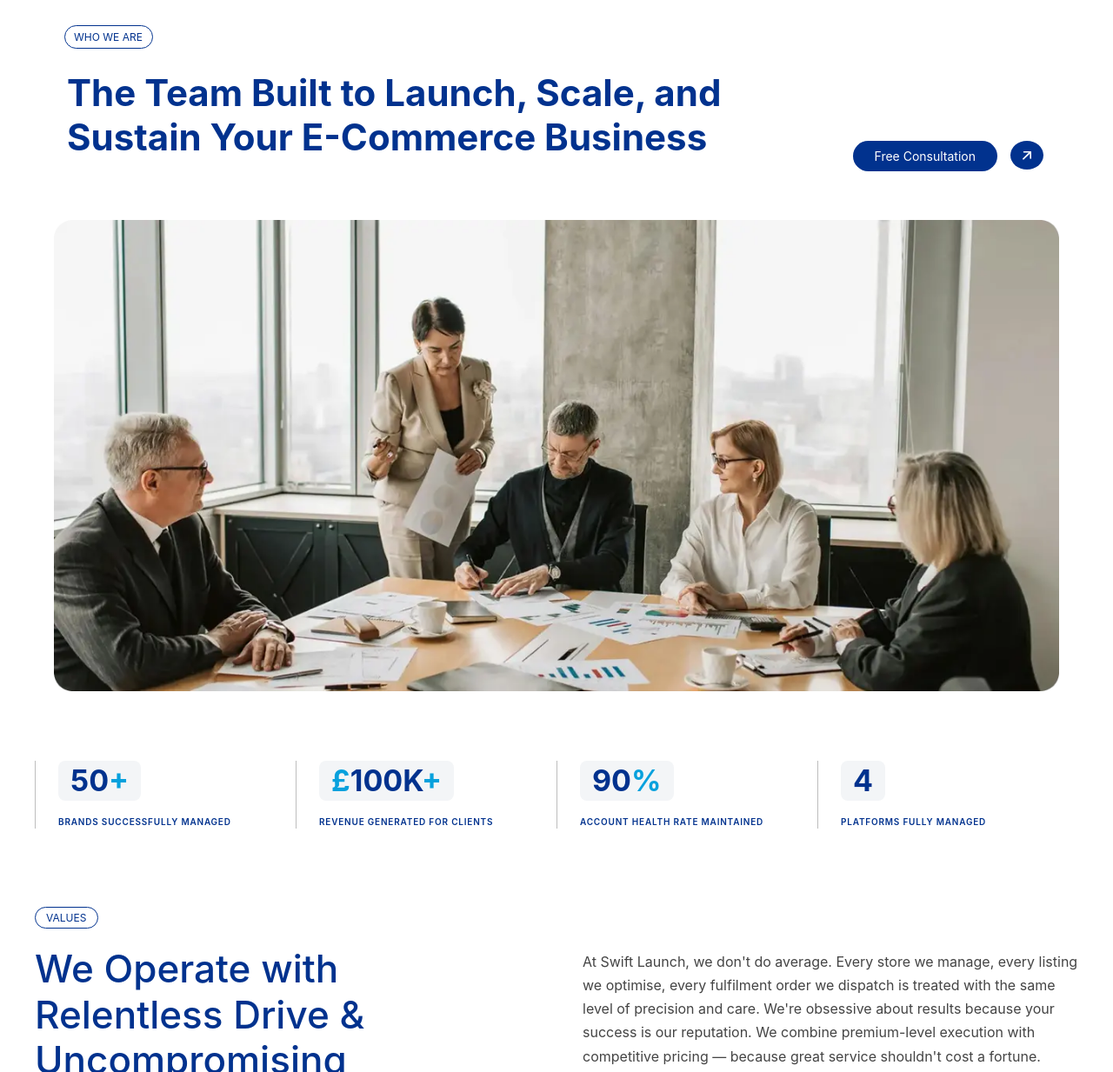
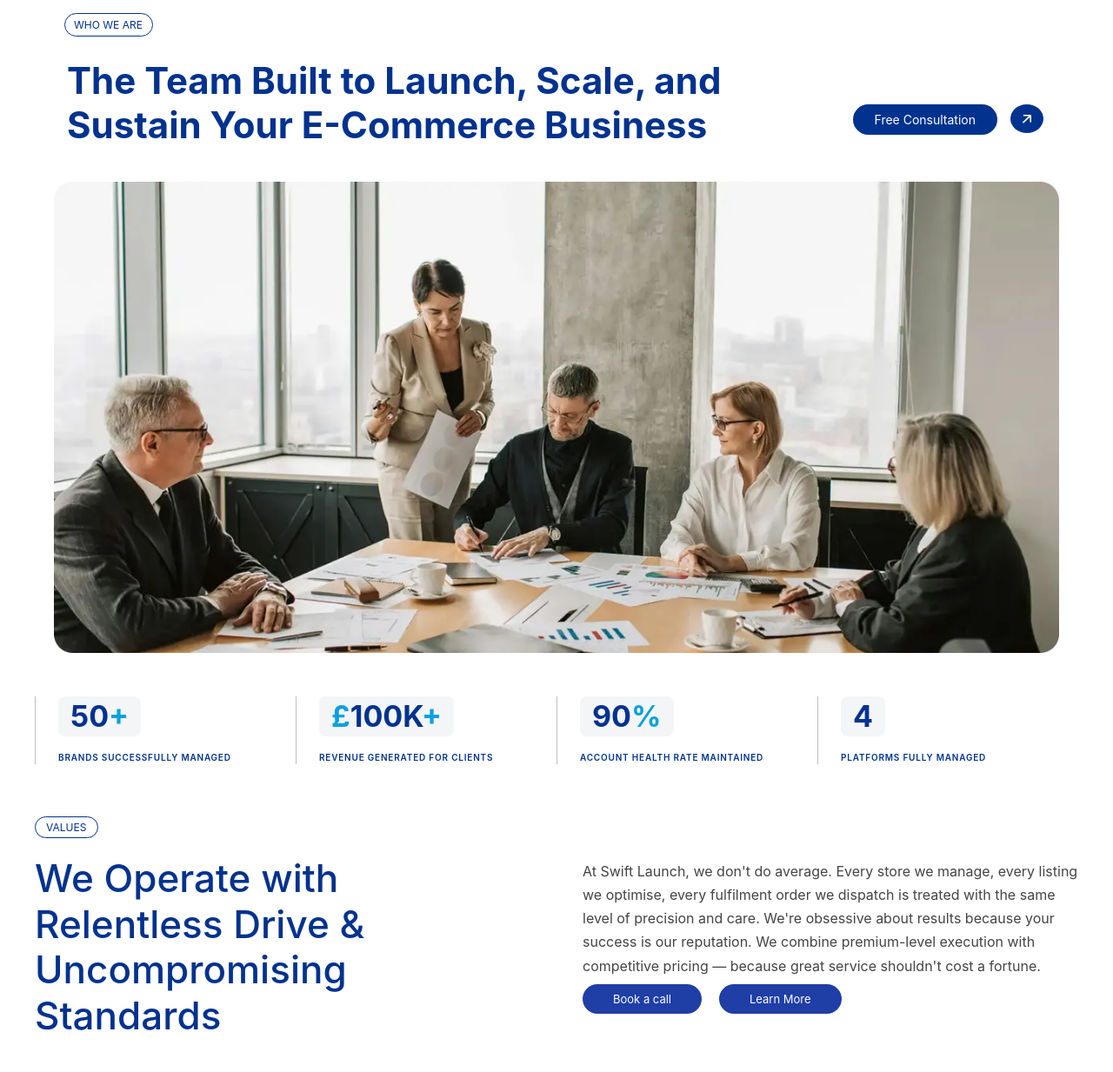
Before and after one commit to tdmservices/swift-launch, a plain HTML site: page About.html in a window 1280 px wide. Shown: the part 200-1433 px from the top of the page at 87% size. Drawn offline with nearby package versions, Linux system fonts and the light colour scheme.

Commit message:
updata about css

```diff
--- a/About.css
+++ b/About.css
@@ -1,4 +1,3 @@
-
 .hero {
     width: 100%;
     padding: 80px 20px;
@@ -51,7 +50,8 @@
 .hero-buttons {
     display: flex;
     gap: 15px;
-    margin-top: 147px;
+    margin-top: 91px;
+
     margin-right: 18px;
     opacity: 0;
     animation: slideRight 0.9s ease forwards;
@@ -195,7 +195,6 @@
 
 .image-section {
     width: 100%;
-    padding: 16px 20px 0;
     margin-top: -40px;
     /* halka sa upar shift */
     background: #fff;
@@ -259,7 +258,7 @@
 /* <!-- SECTION THREE SECTION THREE SECTION THREE SECTION THREE  SECTION THREE  --> */
 
 .stats-section {
-    padding: 80px 20px;
+    padding: 50px 20px;
     background: #fff;
 }
 
@@ -1105,6 +1104,8 @@
     max-width: 1280px;
     margin: 0 auto;
     display: grid;
+    margin-top: -109px;
+
     grid-template-columns: 1fr 1fr;
     align-items: start;
     gap: 80px;
```
